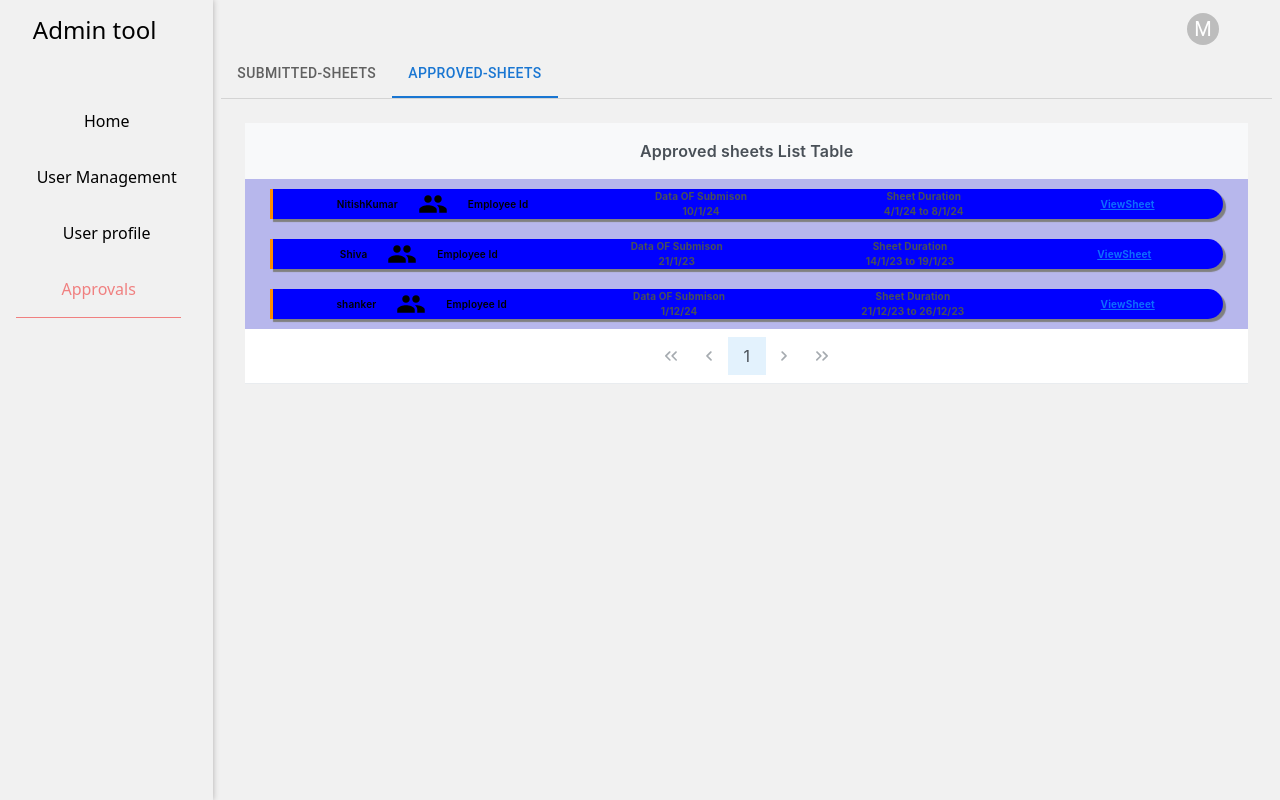
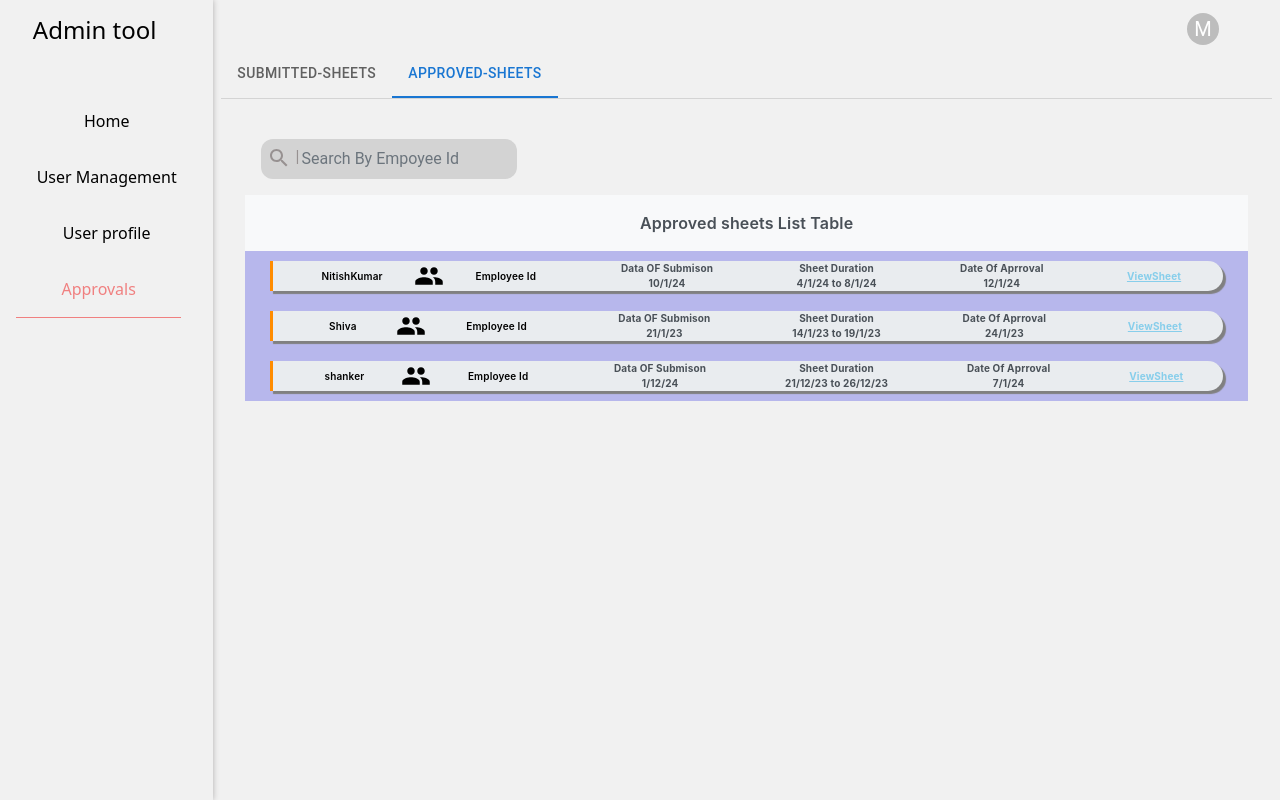
Before and after one commit to nitishhajipur/Employee-Admin, a React (Create React App) app: page /Approvals in a window 1280 px wide. Both pictures are taken after a click on the tab "APPROVED-SHEETS". Built offline with nearby package versions, Linux system fonts and the light colour scheme.

Commit message:
forgotpassword

```diff
--- a/src/App.tsx
+++ b/src/App.tsx
@@ -13,6 +13,7 @@ import { useDispatch } from 'react-redux';
 import { appTypes } from './reducer/types';
 import { ToastContainer } from 'react-toastify';
 import PageNotFound from './common/NoPageFound';
+import SelectedSheetData from './components/modules/approvals/commonComponents/SelectedSheetData';
 
 
 function App() {
@@ -28,6 +29,7 @@ function App() {
           <Route path={"/users"} element={<UserIndex />}></Route>
           <Route path={"/userProfile"} element={<UserProfile />}></Route>
           <Route path={"/Approvals"} element={<ApprovalsIndex/>}></Route>
+          <Route path={"/Approvals/:sheetId"} element={<SelectedSheetData/>}></Route>
         </Route>
           <Route path={"*"} element={<PageNotFound/>}></Route>
       </Routes>
--- a/src/common/CommonSearchField.tsx
+++ b/src/common/CommonSearchField.tsx
@@ -7,7 +7,7 @@ function CommonSearchField(props: any) {
         <React.Fragment>
             <div className='common-search'>
                 <span><SearchIcon /> | </span>
-                <input type="text" placeholder={props.placeholder} />
+                <input type="text" placeholder={props?.placeholder} value={props?.value} onChange={(e:any)=>{props?.onChange(e)}}/>
             </div>
         </React.Fragment>
     )
--- a/src/common/TabPannels.tsx
+++ b/src/common/TabPannels.tsx
@@ -34,8 +34,6 @@ const  TabPanelsComponent=(props:any)=> {
                 <TabPanel value={tabmenu.id} key={index}>
                     {
                         <React.Suspense>
-
-
                             <tabmenu.component/>
                         </React.Suspense>
                     }
--- a/src/common/styles.scss
+++ b/src/common/styles.scss
@@ -73,4 +73,7 @@ h2{
     border: none;
     width: 80%;
     color: #424141;
+    &:focus{
+      outline: 0px !important;
+    }
   }
--- a/src/components/modules/UsersPage/UserPage.tsx
+++ b/src/components/modules/UsersPage/UserPage.tsx
@@ -65,7 +65,7 @@ function UserPage() {
       <div className="">
         <div className="d-flex justify-content-end">
           <div>
-            <CommonSearchField placeholder={"Search users here..."} />
+            <CommonSearchField placeholder={"Search users here..."} onChange={(e:any)=>{}}/>
           </div>
           <div style={{ padding: "0px 6px", margin: "1rem" }}>
             <CreateUser setUserData={setUserData} />
@@ -76,7 +76,7 @@ function UserPage() {
           stripedRows
           emptyMessage="No users available to display."
           tableStyle={{ minWidth: '50rem' }}
-           paginator
+           paginator ={(userData?.length >8 )?true:false}
            rows={8}
           // rowsPerPageOptions={[5, 10, 25, 50]}
           scrollable scrollHeight="390px"
--- a/src/components/modules/approvals/ApprovedSheets.tsx
+++ b/src/components/modules/approvals/ApprovedSheets.tsx
@@ -1,10 +1,20 @@
-import React from 'react'
+import React, { useState } from 'react'
 import SheetsDataList from './commonComponents/TableWithSheetList'
 import ApprovedData from '../../../constants/ApprovalsTabConstants/ApprovedSheets.json'
+import CommonSearchField from '../../../common/CommonSearchField'
 const ApprovedSheetsTab=()=>{
+    const [serachValue,setSearchValue]=useState('')
     return(
         <>
+        <div>
+            <div>
+
+
+                <CommonSearchField placeholder={"Search By Empoyee Id "} value={serachValue} onChange={(e:any)=>{setSearchValue(e.target.value)}}></CommonSearchField>
+            </div>
+
         <SheetsDataList title={"Approved sheets List Table"}  data={ApprovedData}/>
+        </div>
         </>
     )
 }
--- a/src/components/modules/approvals/Styles.scss
+++ b/src/components/modules/approvals/Styles.scss
@@ -5,7 +5,7 @@ $secondary:white;
 @mixin background($background){
     @if $background == 'dark'{
 
-        $primary:blue !global
+        $primary:#e9ecef !global
     }
     @else{
         $primary: green !global
@@ -43,18 +43,17 @@ $secondary:white;
                         box-shadow: 3px 3px 1px grey;
                         justify-content: space-around;
                         .userData{
-                        text-align: center;
+                        min-width: 25%;
                         display: flex;
                         color: black;
                         align-items: center;
-                        justify-content: space-between;
+                        justify-content: space-evenly;
                         gap: 20px;
                         margin: 0px 0px 0px 5px;
                         font-weight: 600;
                         p{
                             font-size: 10px;
                             // width: fit-content;
-
                         }
                         svg{
                             // width: 100%;
@@ -72,6 +71,9 @@ $secondary:white;
                      .viewSheet{
                         display: flex;
                         align-items: center;
+                        cursor: pointer;
+                        color: skyblue;
+                        text-decoration: underline;
 
                      }
 
--- /dev/null
+++ b/src/components/modules/approvals/commonComponents/SelectedSheetData.tsx
@@ -0,0 +1,20 @@
+import {  KeyboardDoubleArrowLeft, KeyboardDoubleArrowRight } from '@mui/icons-material'
+import React from 'react'
+import { useNavigate } from 'react-router'
+const SelectedSheetData=(props:any)=>{
+    const navigate=useNavigate()
+    return(
+        <>
+        <div className='sheetDataContainer '>
+            <div className='backToDashBoard d-flex justify-content-end mx-3'>
+                <span onClick={(e:any)=>{navigate("/Approvals")}}>
+                    <KeyboardDoubleArrowLeft/>
+                Back To Dashboard
+                    </span>
+            </div>
+
+        </div>
+        </>
+    )
+}
+export default SelectedSheetData
--- a/src/components/modules/approvals/commonComponents/TableWithSheetList.tsx
+++ b/src/components/modules/approvals/commonComponents/TableWithSheetList.tsx
@@ -4,8 +4,10 @@ import React, { useState } from 'react'
 import { Employesicon } from '../../../../constants/ApprovalsTabConstants/employeicons'
 import '../Styles.scss'
 import CustomTooltip from '../../../../common/CustomTooltip'
+import { useNavigate } from 'react-router'
 const SheetsDataList=(props:any)=>{
     const {data}=props
+    const navigate=useNavigate()
 
     const [theme,setTheme]=useState("false")
     const renderTableBody=(rowdata:any)=>{
@@ -24,7 +26,16 @@ const SheetsDataList=(props:any)=>{
                     <p className='m-0'> Sheet Duration</p>
                     <p className='m-0'> {rowdata.timeSheetDuration}</p>
                 </div>
-                <p className='viewSheet m-0'> <a href='#'>ViewSheet</a></p>
+                {
+                    rowdata?.dateOfApproval &&
+                    <div className='sumbission'>
+                        <p className='m-0'> Date Of Aprroval</p>
+                        <p className='m-0'> {rowdata.dateOfApproval}</p>
+
+                    </div>
+
+                }
+                <p className='viewSheet m-0'> <a onClick={(e:any)=>{navigate(`./${rowdata.id}`)}}>ViewSheet</a></p>
             </div>
         )
 
@@ -37,7 +48,7 @@ const SheetsDataList=(props:any)=>{
                   className='col-12 sheetDetailsContainer'
                   emptyMessage="No users available to display."
                   tableStyle={{ minWidth: '50rem' }}
-                   paginator
+                   paginator ={(data.length > 8)? true :false}
                    rows={8}
                   // rowsPerPageOptions={[5, 10, 25, 50]}
                   scrollable scrollHeight="390px">
--- a/src/components/navbar/NavbarItem.tsx
+++ b/src/components/navbar/NavbarItem.tsx
@@ -7,7 +7,6 @@ const NavItems = () => {
     const [theme,setTheme]=useState('light')
 
     const { pathname }: any = location;
-    console.log(pathname, "8...")
     return (
         <div className={`row gx-0  App-container-${theme}`}>
             <nav className="col-2">
@@ -22,7 +21,7 @@ const NavItems = () => {
                     <div className={pathname == '/userProfile' ? 'selected-nav' : 'nav-item'}>
                         <NavLink to="/userProfile" className='nav-link'>User profile</NavLink>
                     </div>
-                    <div className={pathname == '/Approvals' ? 'selected-nav' : 'nav-item'}>
+                    <div className={pathname.split("/").includes('Approvals') ? 'selected-nav' : 'nav-item'}>
                         <NavLink to="/Approvals" className='nav-link'> Approvals</NavLink>
                     </div>
                 </div>
```
Also changed, not shown: src/constants/PrivateRoutes.ts (deleted, +0 -10 lines).
